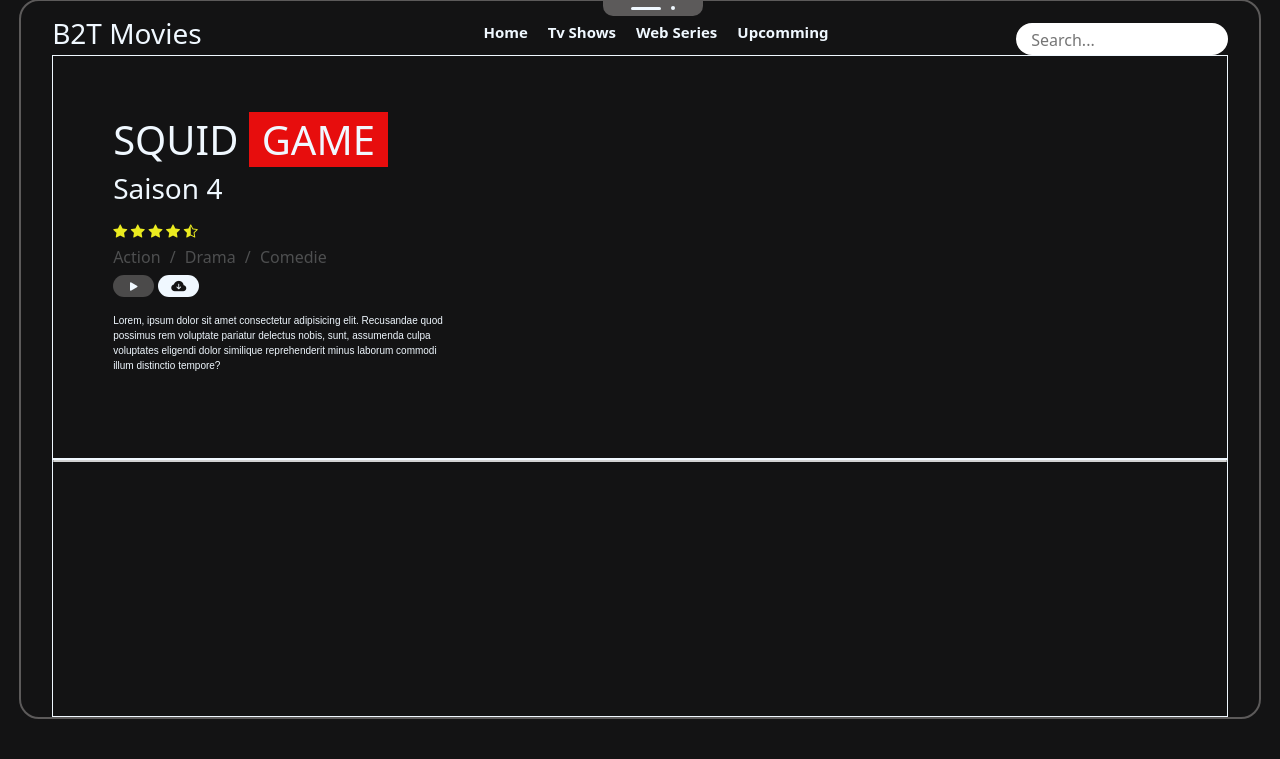
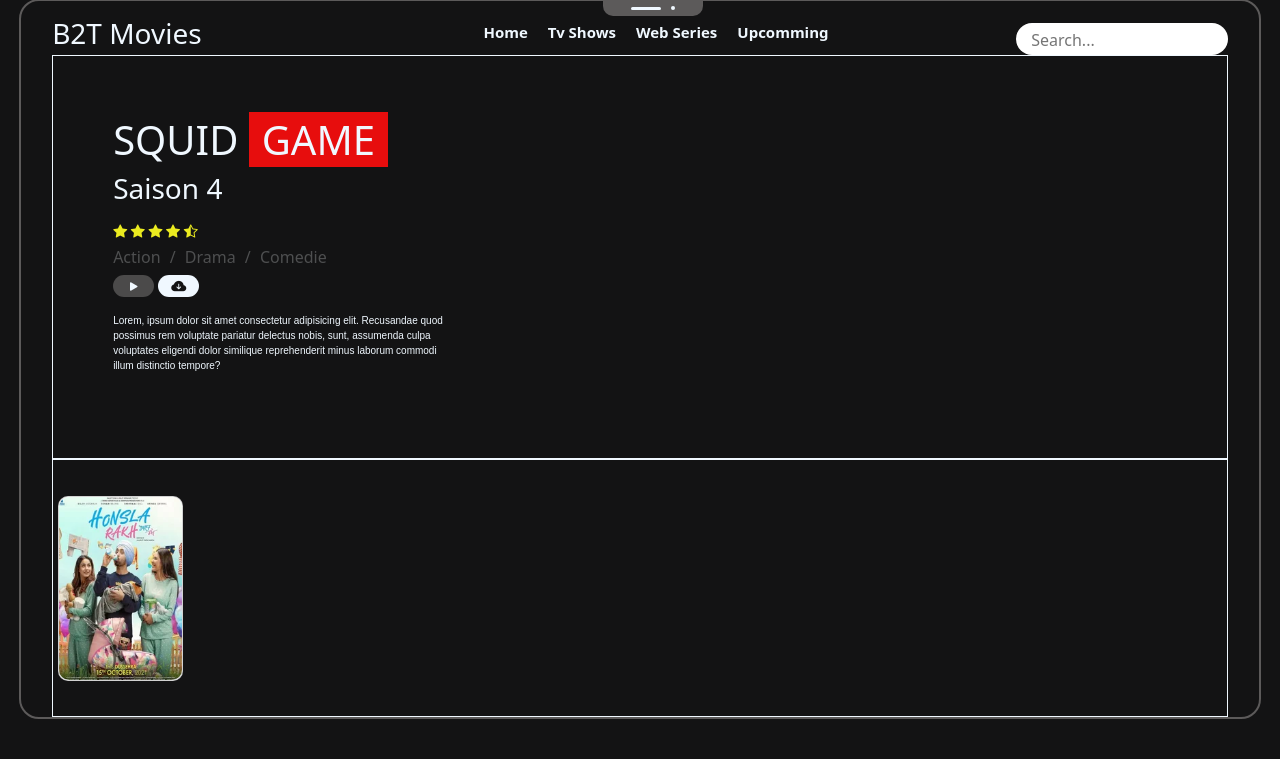
Before and after one commit to anonymyoyo/B2T_Movies, a PHP site: page / in a window 1280 px wide. Shown: the part 41-800 px from the top of the page. Run offline with PHP 8.4, Linux system fonts and the light colour scheme; some libraries are stand-ins or nearby versions.

Commit message:
add cover images in cards div

```diff
--- a/body/header.php
+++ b/body/header.php
@@ -48,6 +48,9 @@
 
 <!-- cards start -->
     <div class="cards">
-        <a href="#" class="card"></a>
+        <div href="#" class="card">
+            <!-- mdp pour les imgs : kdscoder -->
+            <img src="../image/cover/hoslarakh.webp" alt="">
+        </div>
     </div>
 </header>
--- a/css/style.css
+++ b/css/style.css
@@ -266,4 +266,24 @@ header .cards
     width: 95%;
     height: 36%;
     margin: auto;
+    display: flex;
+    align-items: center;
+    justify-content: space-between;
 }
+
+header .cards .card
+{
+    /* border: 1px solid rgba(240, 13, 13, 0.959);; */
+    width: 125px;
+    height: 185px;
+    border-radius: 10px;
+    margin: 0px 5px;
+    position: relative;
+}
+
+header .cards .card img
+{
+    width: 100%;
+    height: 100%;
+    border-radius: 10px;
+}
```
Also changed, not shown: image/cover/6underground.webp (added), image/cover/bfg.webp (added), image/cover/chalmeraputt3.webp (added), image/cover/chehre.webp (added), image/cover/deadtecties.webp (added), image/cover/hoslarakh.webp (added), image/cover/noah.webp (added), image/cover/section_img.png (added), image/cover/shershaah.webp (added), 1 other file.
